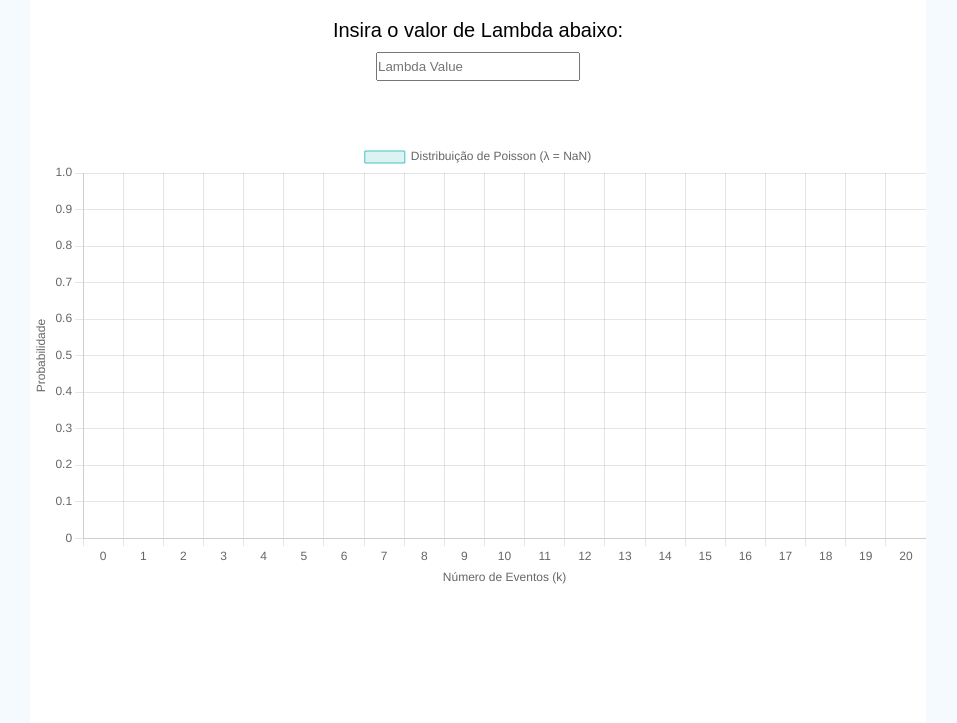
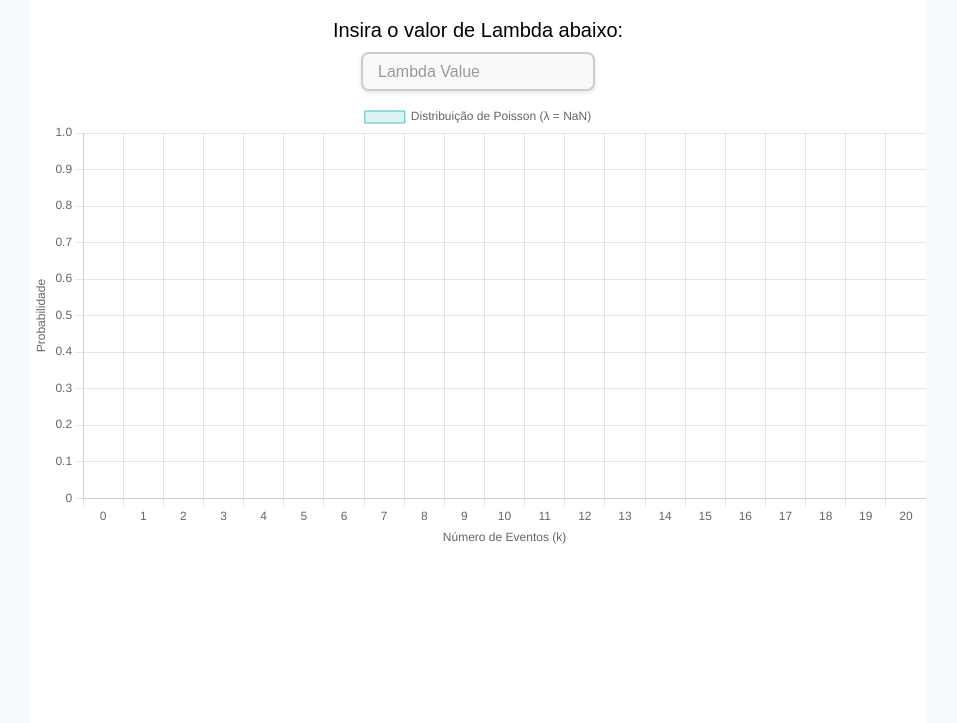
Before and after one commit to ron010-1/probEstProject, a website built with Parcel: page index.html in a window 1280 px wide. Shown: the part 92-815 px from the top of the page, without its empty margins (162-1119 px from the left). Built offline with nearby package versions, Linux system fonts and the light colour scheme; a web font is replaced by a local one.

Commit message:
Estiliza página do gráfico, resolve #4

```diff
--- a/index.html
+++ b/index.html
@@ -22,7 +22,7 @@
     <section>
         <div class="divGraphic">
             <p>Insira o valor de Lambda abaixo:</p>
-            <input type="number" placeholder="Lambda Value" id="inputData">
+            <input type="number" placeholder="Lambda Value" id="inputData" min="0.1" step="0.1">
             <canvas id="poissonChart" width="500px" height="250px"></canvas>
         </div>
 
--- a/src/styles/indexStyle.css
+++ b/src/styles/indexStyle.css
@@ -33,6 +33,10 @@ header {
     border-bottom: 1px solid black;
 }
 
+canvas {
+    width: 100% !important;
+    height: auto !important;
+}
 nav {
     display: flex;
     justify-content: space-between;
@@ -68,9 +72,25 @@ p{
     font-size: 20px;
 }
 
-input{
+input {
     width: 200px;
-    height: 25px;
-    margin-bottom: 50px;
-    justify-items: center;
+    height: 15px;
+    padding: 10px 15px;
+    border: 2px solid #ccc;
+    border-radius: 8px;
+    outline: none;
+    transition: all 0.3s ease;
+    font-size: 16px;
+    box-shadow: 0 2px 4px rgba(0, 0, 0, 0.1);
+    background-color: #f9f9f9;
 }
+
+input:focus {
+    border-color: #4a90e2;
+    box-shadow: 0 4px 8px rgba(74, 144, 226, 0.2);
+    background-color: #fff;
+}
+
+input::placeholder {
+    color: #999;
+}
```
